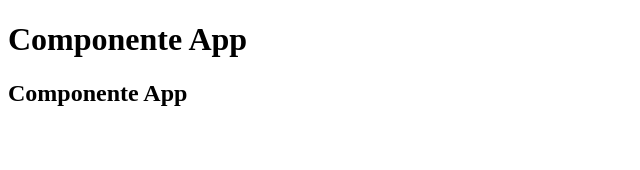
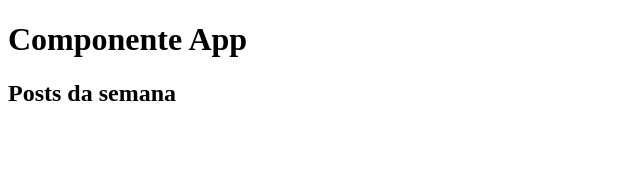
Before and after one commit to brgcostadev/react-mateus-silva, a React app in the folder react-fundamentos/: page / in a window 1280 px wide. Shown: the top 170 px of the page, without its empty margins (0-640 px from the left). Built offline with nearby package versions, Linux system fonts and the light colour scheme.

Commit message:
React JSX

```diff
--- a/react-fundamentos/src/App.js
+++ b/react-fundamentos/src/App.js
@@ -1,10 +1,12 @@
 import React from "react";
+
+const category = 'Posts da semana';
 
 function App() {
   return (
     <>
       <h1>Componente App</h1>
-      <h2>Componente App</h2>
+      <h2>{category}</h2>
     </>
   );
 }
```
